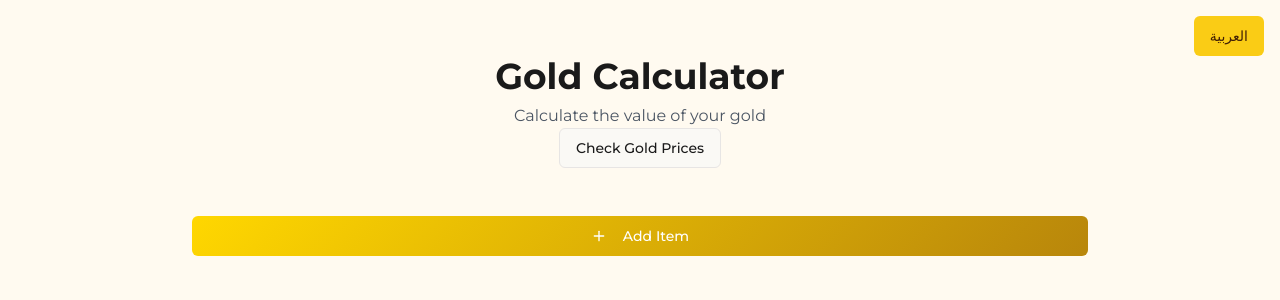
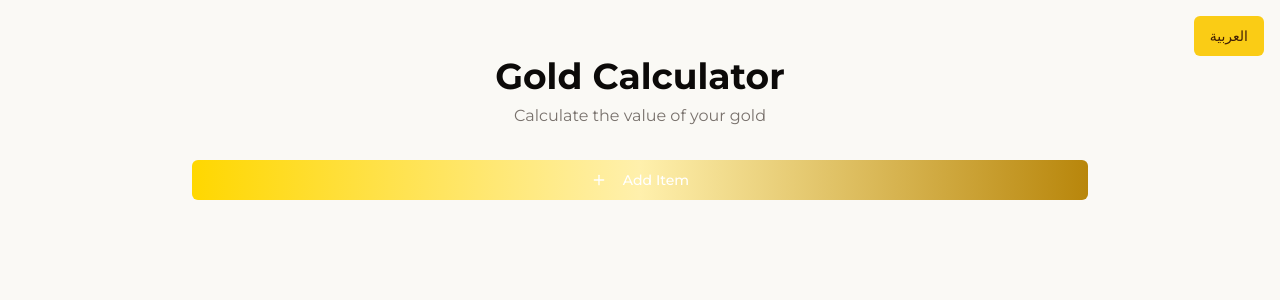
Before and after one commit to MahmoudMabrok/golden-calculator-buddy, a React (Vite) app: page / in a window 1280 px wide. Shown: the top 300 px of the page. Built offline with nearby package versions, Linux system fonts and the light colour scheme.

Commit message:
Hide button and add dark mode
- Removed the button for checking gold prices from the UI.
- Implemented support for dark mode in the application.
[skip gpt_engineer]

```diff
--- a/src/components/GoldCalculator.tsx
+++ b/src/components/GoldCalculator.tsx
@@ -8,7 +8,6 @@ import { Label } from '@/components/ui/label';
 import { RadioGroup, RadioGroupItem } from '@/components/ui/radio-group';
 import { useToast } from '@/components/ui/use-toast';
 import LanguageToggle from './LanguageToggle';
-import { GoldPriceDialog } from './GoldPriceDialog';
 
 interface GoldItem {
   id: string;
@@ -92,13 +91,12 @@ const GoldCalculator = () => {
   };
 
   return (
-    <div className="min-h-screen bg-cream p-6 animate-fadeIn">
+    <div className="min-h-screen bg-background p-6 animate-fadeIn">
       <LanguageToggle />
       <div className="max-w-4xl mx-auto">
         <div className="text-center mb-8">
-          <h1 className="text-4xl font-bold text-dark mb-2">{t('calculator.title')}</h1>
-          <p className="text-gray-600">{t('calculator.subtitle')}</p>
-          <GoldPriceDialog />
+          <h1 className="text-4xl font-bold text-foreground mb-2">{t('calculator.title')}</h1>
+          <p className="text-muted-foreground">{t('calculator.subtitle')}</p>
         </div>
 
         <div className="space-y-6">
--- a/src/index.css
+++ b/src/index.css
@@ -28,19 +28,41 @@
     --radius: 0.5rem;
   }
 
+  .dark {
+    --background: 20 14.3% 4.1%;
+    --foreground: 60 9.1% 97.8%;
+    --card: 20 14.3% 4.1%;
+    --card-foreground: 60 9.1% 97.8%;
+    --popover: 20 14.3% 4.1%;
+    --popover-foreground: 60 9.1% 97.8%;
+    --primary: 47.9 95.8% 53.1%;
+    --primary-foreground: 26 83.3% 14.1%;
+    --secondary: 12 6.5% 15.1%;
+    --secondary-foreground: 60 9.1% 97.8%;
+    --muted: 12 6.5% 15.1%;
+    --muted-foreground: 24 5.4% 63.9%;
+    --accent: 12 6.5% 15.1%;
+    --accent-foreground: 60 9.1% 97.8%;
+    --destructive: 0 62.8% 30.6%;
+    --destructive-foreground: 60 9.1% 97.8%;
+    --border: 12 6.5% 15.1%;
+    --input: 12 6.5% 15.1%;
+    --ring: 35.5 91.7% 32.9%;
+  }
+
   * {
     @apply border-border;
   }
 
   body {
-    @apply bg-cream text-dark font-montserrat;
+    @apply bg-background text-foreground font-montserrat;
   }
 }
 
 .gold-gradient {
-  background: linear-gradient(135deg, #FFD700 0%, #B8860B 100%);
+  @apply bg-gradient-to-r from-gold via-gold-light to-gold-dark;
 }
 
 .card-shadow {
-  box-shadow: 0 4px 6px -1px rgba(184, 134, 11, 0.1), 0 2px 4px -1px rgba(184, 134, 11, 0.06);
+  @apply shadow-lg dark:shadow-gold-dark/20;
 }
```
Also changed, not shown: tailwind.config.ts (line endings or trailing spaces).
